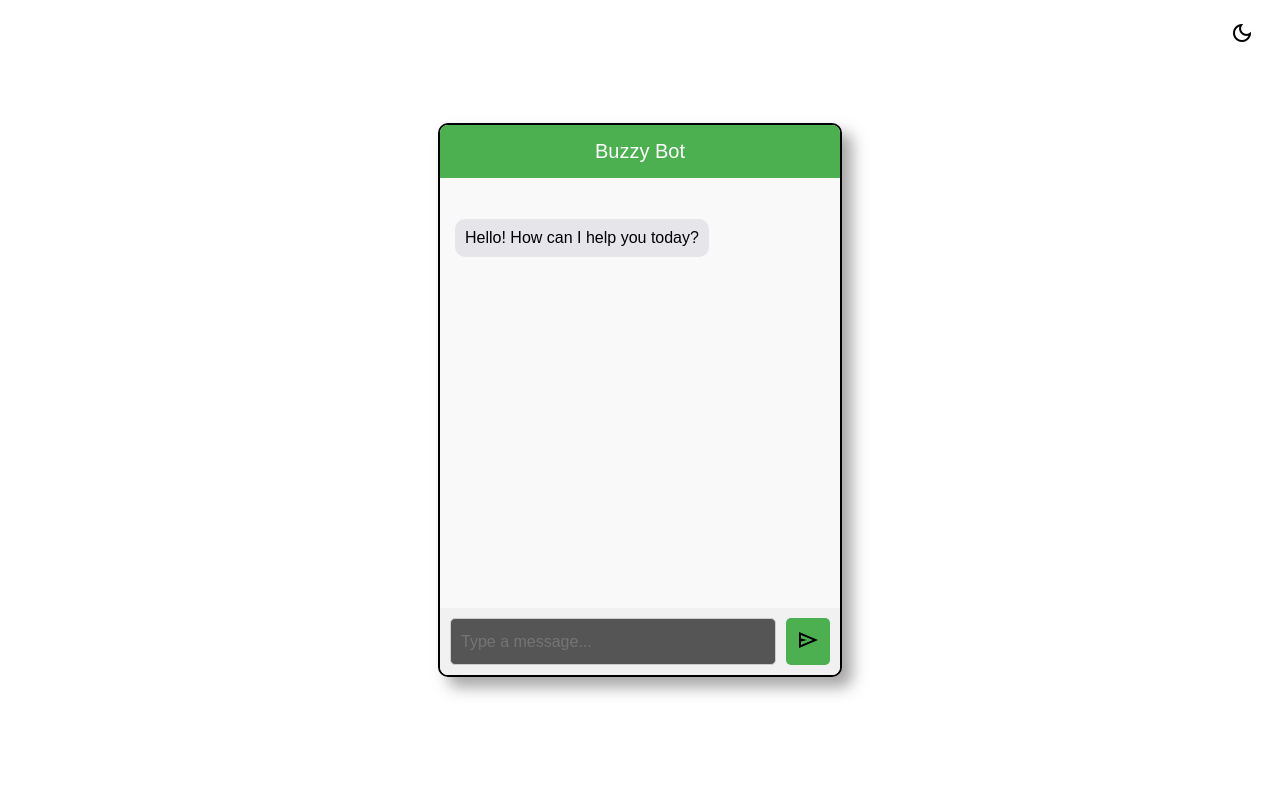
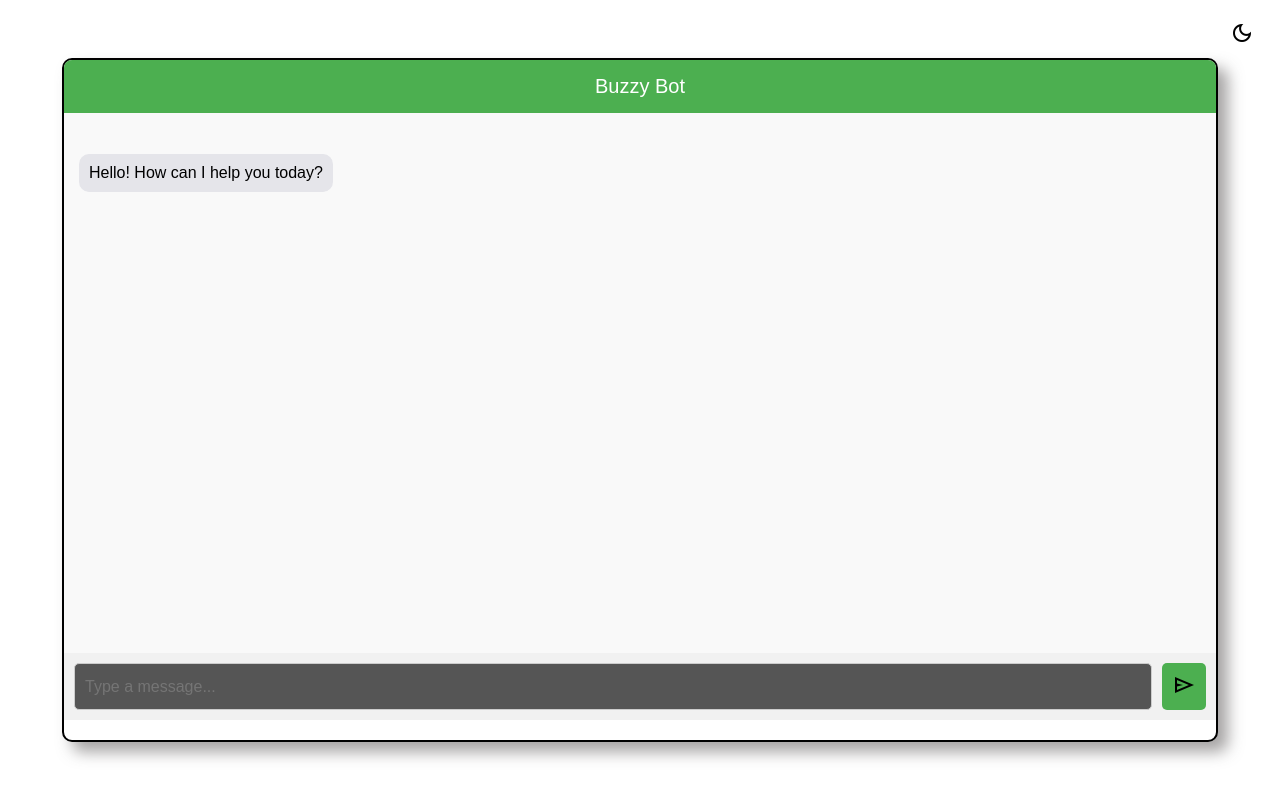
Before and after one commit to web-wizrd/Buzzy-Bots, a plain HTML site: page index.html in a window 1280 px wide. Drawn offline with nearby package versions, Linux system fonts and the light colour scheme.

Commit message:
new changes to dynamically adjust size

```diff
--- a/Styles.css
+++ b/Styles.css
@@ -14,7 +14,8 @@ body {
     border: 0px;
 }
 .chat-container {
-    width: 400px;
+    width: 90%;
+    height: 85%;
     background-color: #fff;
     border-radius: 10px;
     border: 2px black solid;
@@ -33,7 +34,7 @@ body {
 }
 
 .chat-body {
-    height: 400px;
+    height: 75%;
     overflow-y: auto;
     padding: 15px;
     background-color: #f9f9f9;
--- a/dark.css
+++ b/dark.css
@@ -15,8 +15,8 @@ body {
     background-color: #000000c5;
 } */
 .chat-container {
-    width: 400px;
-
+    width: 90%;
+    height: 85%;
     background-color: #2c2c2c;
     border-radius: 10px;
     box-shadow: 0 4px 8px rgba(0, 0, 0, 0.5);
@@ -34,7 +34,7 @@ body {
 }
 
 .chat-body {
-    height: 400px;
+    height: 75%;
     overflow-y: auto;
     padding: 15px;
     background-color: #333;
```
